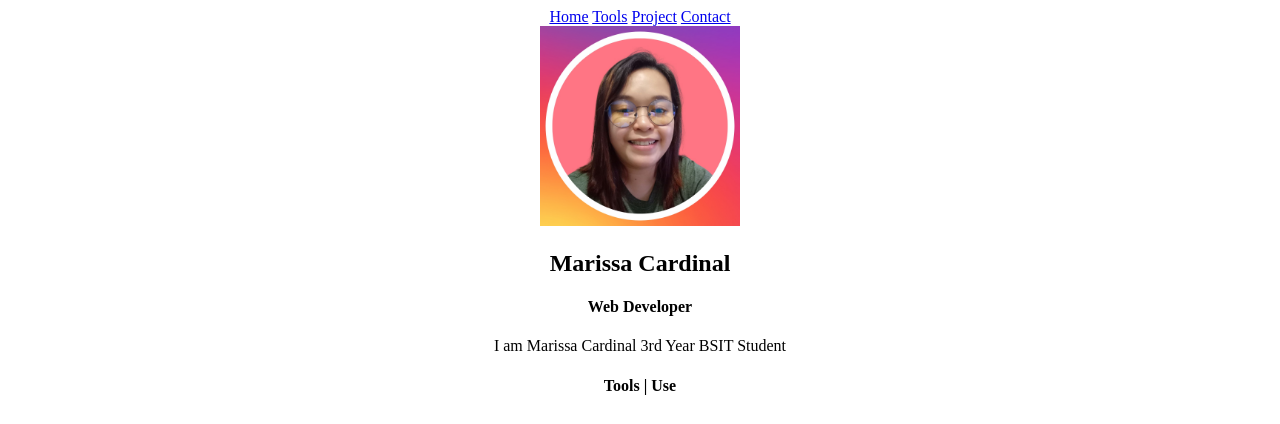
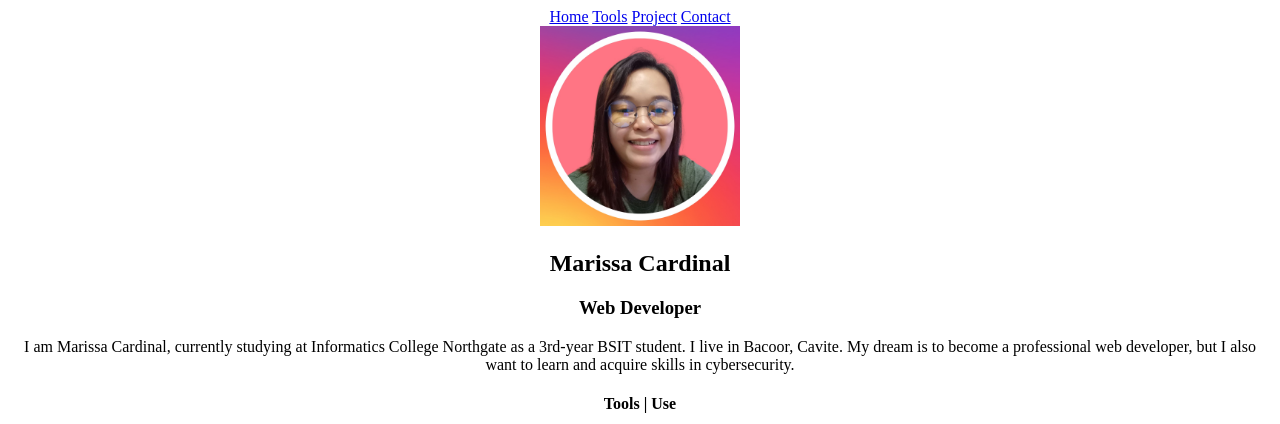
Before and after one commit to mari-cruz0217/open-house, a plain HTML site: page s02/activity/index.html in a window 1280 px wide. Shown: the top 424 px of the page. Drawn offline with Linux system fonts and the light colour scheme.

Commit message:
html activity

```diff
--- a/s02/activity/index.html
+++ b/s02/activity/index.html
@@ -13,13 +13,12 @@
 		<a href="#projects">Project</a>
 		<a href="#contact">Contact</a>
 	</nav>
-
 	<div id="landing" align="center">
 		<img src="picture.jpg" style="width: 200px; height: 200px;">
 		<h2>Marissa Cardinal</h2>
-		<h4>Web Developer</h4>
+		<h3>Web Developer</h3>
 
-		<p>I am Marissa Cardinal 3rd Year BSIT Student</p>
+		<p>I am Marissa Cardinal, currently studying at Informatics College Northgate as a 3rd-year BSIT student. I live in Bacoor, Cavite. My dream is to become a professional web developer, but I also want to learn and acquire skills in cybersecurity.</p>
 	</div>
 
 	<div id="tools" align="center">
```
